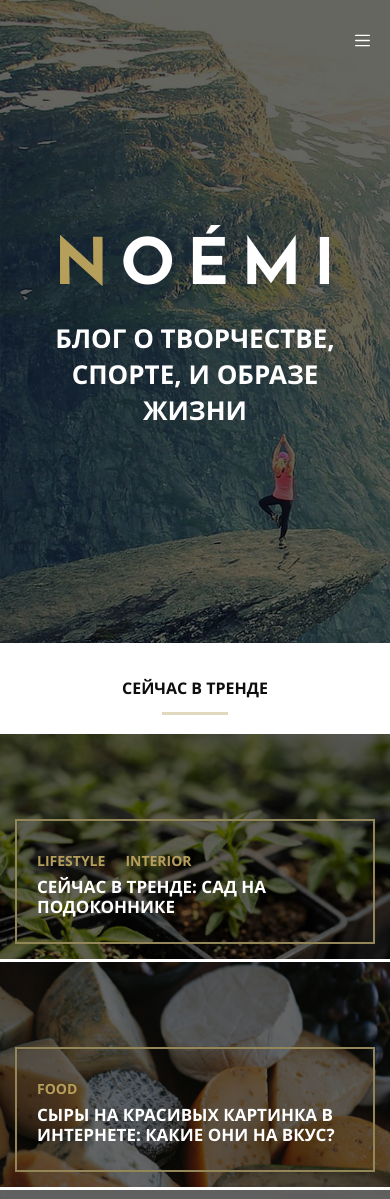
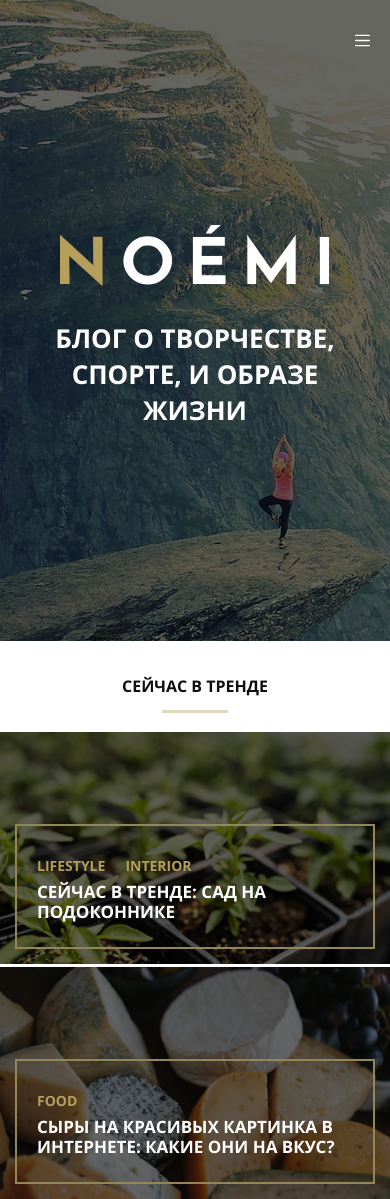
Before and after one commit to Dima19081988/DIplom-2-modul, a plain HTML site: page index.html in a window 390 px wide. Shown: the top 1199 px of the page. Drawn offline with Linux system fonts and the light colour scheme; files whose address does not match are found by name.

Commit message:
corrections

```diff
--- a/css/style.css
+++ b/css/style.css
@@ -1238,7 +1238,7 @@ select {
     width: 100%;
     max-height: 640px;
     padding-top: 35px;
-    padding-bottom: 215px;
+    padding-bottom: 213px;
     margin: 0;
     position: relative;
     background-image: url("../images/banner-mobile.jpg");
@@ -1314,7 +1314,7 @@ select {
 
   .trend-box {
     width: 100%;
-    max-height: 225px;
+    max-height: 232px;
     padding: 15px;
   }
 
```
